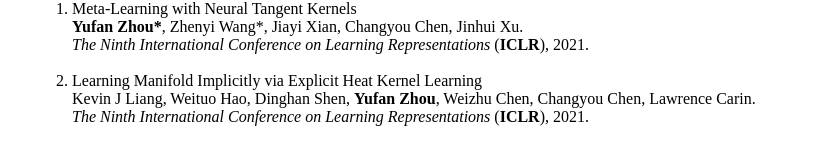
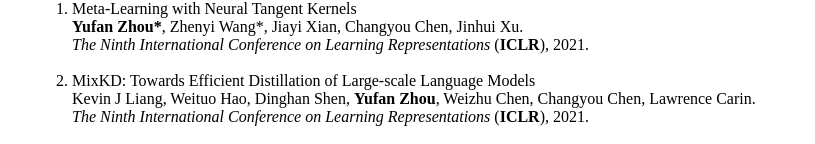
Before and after one commit to drboog/drboog.github.io, a plain HTML site: page index.html in a window 1280 px wide. Shown: the part 552-696 px from the top of the page, without its empty margins (232-1047 px from the left). Drawn offline with Linux system fonts and the light colour scheme.

Commit message:
Update index.html

```diff
--- a/index.html
+++ b/index.html
@@ -76,7 +76,7 @@
 
                     <li>
                         <div class="paper">
-                            <div class="title"><text id="small-caps"> Learning Manifold Implicitly via Explicit Heat Kernel Learning</div>
+                            <div class="title"><text id="small-caps"> MixKD: Towards Efficient Distillation of Large-scale Language Models</div>
                             <div class="authors"> Kevin J Liang, Weituo Hao, Dinghan Shen, <b>Yufan Zhou</b>, Weizhu Chen, Changyou Chen, Lawrence Carin.</div>
                             <div class="venue"> <i> The Ninth International Conference on Learning Representations</i> (<b>ICLR</b>), 2021.</div>
                         </div>
```
